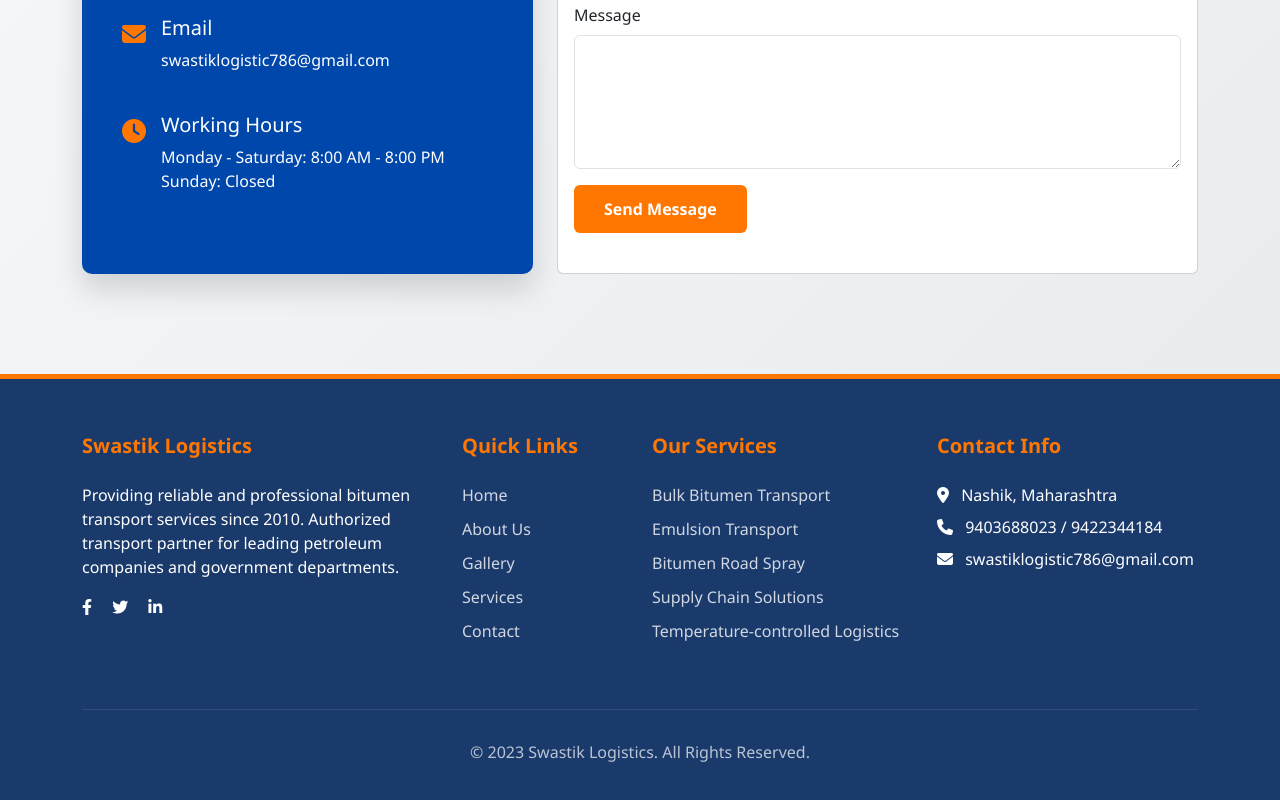
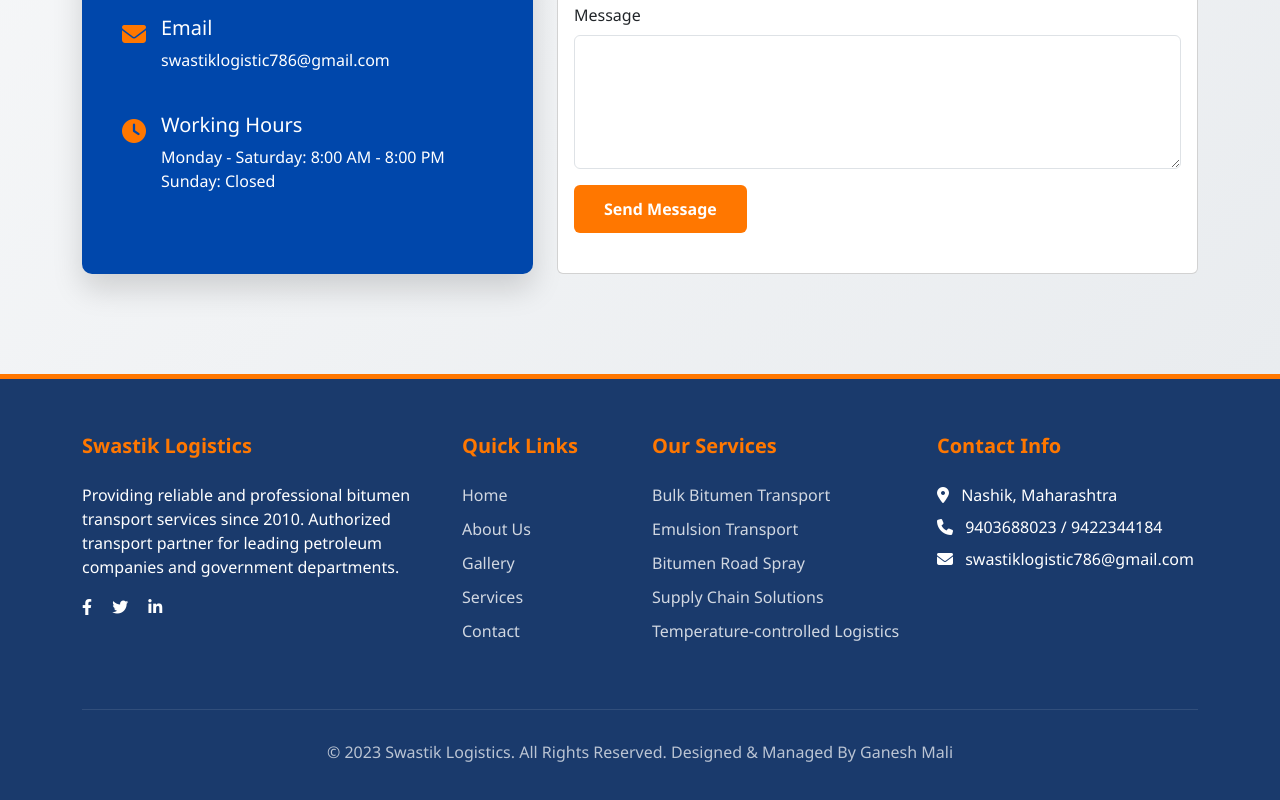
Before and after one commit to ganarm/SWASTIK-LOGISTICS, a plain HTML site: page index.html in a window 1280 px wide. Shown: the part 5505-6305 px from the top of the page. Drawn offline with nearby package versions, Linux system fonts and the light colour scheme; animation ran at ten frames a second.

Commit message:
Update index.html

```diff
--- a/index.html
+++ b/index.html
@@ -974,7 +974,7 @@
                 </div>
             </div>
             <div class="copyright">
-                <p>&copy; 2023 Swastik Logistics. All Rights Reserved.</p>
+                <p>&copy; 2023 Swastik Logistics. All Rights Reserved. Designed & Managed By Ganesh Mali</p>
             </div>
         </div>
     </footer>
```
